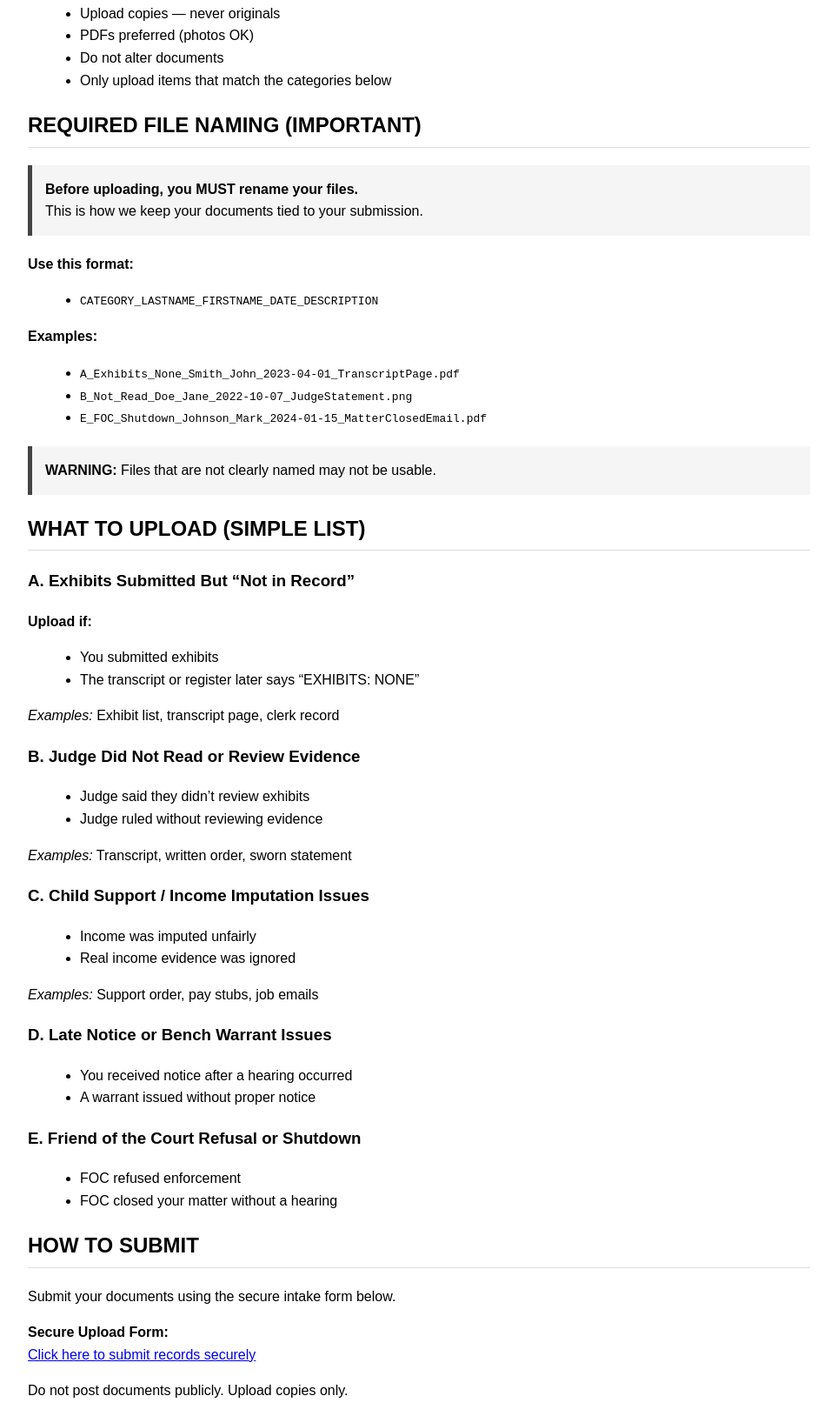
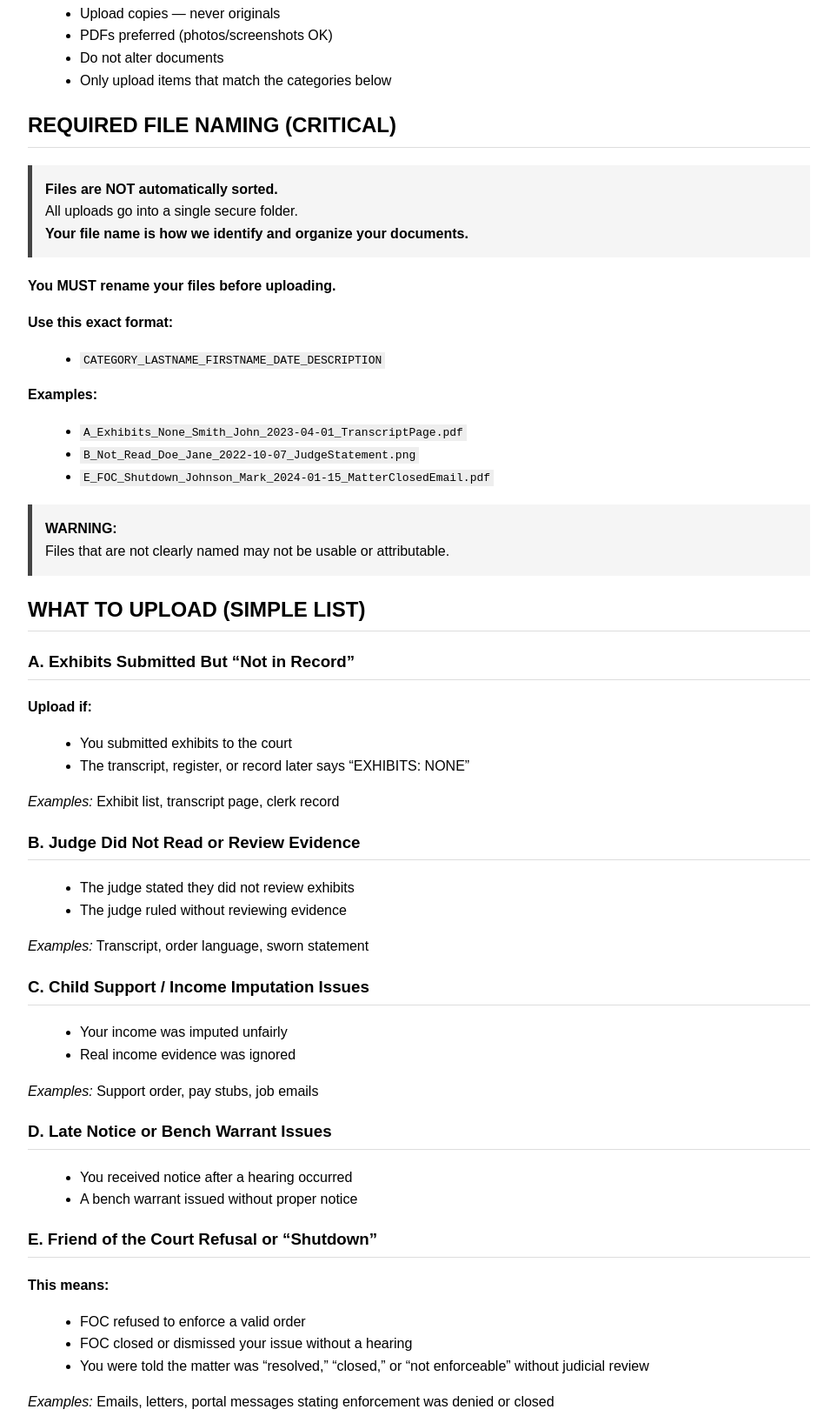
Before and after one commit to TheSandManClan/ionia-montcalm-intake-site, a plain HTML site: page docs/index.html in a window 1280 px wide. Shown: the part 378-2006 px from the top of the page at 87% size, without its empty margins (158-1121 px from the left). Drawn offline with Linux system fonts and the light colour scheme.

Commit message:
Update index.html

```diff
--- a/docs/index.html
+++ b/docs/index.html
@@ -12,7 +12,7 @@
       line-height: 1.6;
       padding: 0 20px;
     }
-    h1, h2 {
+    h1, h2, h3 {
       border-bottom: 1px solid #ddd;
       padding-bottom: 5px;
     }
@@ -24,6 +24,10 @@
     }
     ul {
       margin-left: 20px;
+    }
+    code {
+      background: #eee;
+      padding: 2px 4px;
     }
   </style>
 </head>
@@ -46,18 +50,22 @@ We are collecting <strong>specific documents</strong> to identify repeat pattern
 <h2>IMPORTANT RULES</h2>
 <ul>
   <li>Upload copies — never originals</li>
-  <li>PDFs preferred (photos OK)</li>
+  <li>PDFs preferred (photos/screenshots OK)</li>
   <li>Do not alter documents</li>
   <li>Only upload items that match the categories below</li>
 </ul>
 
-  <h2>REQUIRED FILE NAMING (IMPORTANT)</h2>
+<h2>REQUIRED FILE NAMING (CRITICAL)</h2>
+
 <div class="box">
-  <strong>Before uploading, you MUST rename your files.</strong><br>
-  This is how we keep your documents tied to your submission.
+<strong>Files are NOT automatically sorted.</strong><br>
+All uploads go into a single secure folder.<br>
+<strong>Your file name is how we identify and organize your documents.</strong>
 </div>
 
-<p><strong>Use this format:</strong></p>
+<p><strong>You MUST rename your files before uploading.</strong></p>
+
+<p><strong>Use this exact format:</strong></p>
 <ul>
   <li><code>CATEGORY_LASTNAME_FIRSTNAME_DATE_DESCRIPTION</code></li>
 </ul>
@@ -70,30 +78,30 @@ We are collecting <strong>specific documents</strong> to identify repeat pattern
 </ul>
 
 <div class="box">
-  <strong>WARNING:</strong> Files that are not clearly named may not be usable.
+<strong>WARNING:</strong><br>
+Files that are not clearly named may not be usable or attributable.
 </div>
-
 
 <h2>WHAT TO UPLOAD (SIMPLE LIST)</h2>
 
 <h3>A. Exhibits Submitted But “Not in Record”</h3>
 <p><strong>Upload if:</strong></p>
 <ul>
-  <li>You submitted exhibits</li>
-  <li>The transcript or register later says “EXHIBITS: NONE”</li>
+  <li>You submitted exhibits to the court</li>
+  <li>The transcript, register, or record later says “EXHIBITS: NONE”</li>
 </ul>
 <p><em>Examples:</em> Exhibit list, transcript page, clerk record</p>
 
 <h3>B. Judge Did Not Read or Review Evidence</h3>
 <ul>
-  <li>Judge said they didn’t review exhibits</li>
-  <li>Judge ruled without reviewing evidence</li>
+  <li>The judge stated they did not review exhibits</li>
+  <li>The judge ruled without reviewing evidence</li>
 </ul>
-<p><em>Examples:</em> Transcript, written order, sworn statement</p>
+<p><em>Examples:</em> Transcript, order language, sworn statement</p>
 
 <h3>C. Child Support / Income Imputation Issues</h3>
 <ul>
-  <li>Income was imputed unfairly</li>
+  <li>Your income was imputed unfairly</li>
   <li>Real income evidence was ignored</li>
 </ul>
 <p><em>Examples:</em> Support order, pay stubs, job emails</p>
@@ -101,16 +109,26 @@ We are collecting <strong>specific documents</strong> to identify repeat pattern
 <h3>D. Late Notice or Bench Warrant Issues</h3>
 <ul>
   <li>You received notice after a hearing occurred</li>
-  <li>A warrant issued without proper notice</li>
+  <li>A bench warrant issued without proper notice</li>
 </ul>
 
-<h3>E. Friend of the Court Refusal or Shutdown</h3>
+<h3>E. Friend of the Court Refusal or “Shutdown”</h3>
+<p><strong>This means:</strong></p>
 <ul>
-  <li>FOC refused enforcement</li>
-  <li>FOC closed your matter without a hearing</li>
+  <li>FOC refused to enforce a valid order</li>
+  <li>FOC closed or dismissed your issue without a hearing</li>
+  <li>You were told the matter was “resolved,” “closed,” or “not enforceable” without judicial review</li>
 </ul>
+<p><em>Examples:</em> Emails, letters, portal messages stating enforcement was denied or closed</p>
 
 <h2>HOW TO SUBMIT</h2>
+
+<div class="box">
+<strong>IMPORTANT:</strong><br>
+Your uploaded files and your intake form are stored together by timestamp.<br>
+This is why correct file naming is required.
+</div>
+
 <p>
 Submit your documents using the secure intake form below.
 </p>
@@ -126,7 +144,6 @@ Click here to submit records securely
 Do not post documents publicly. Upload copies only.
 </p>
 
-
 <div class="box">
 <strong>This project exists to identify patterns.</strong><br>
 One case can be ignored. Multiple matching cases cannot.
```
